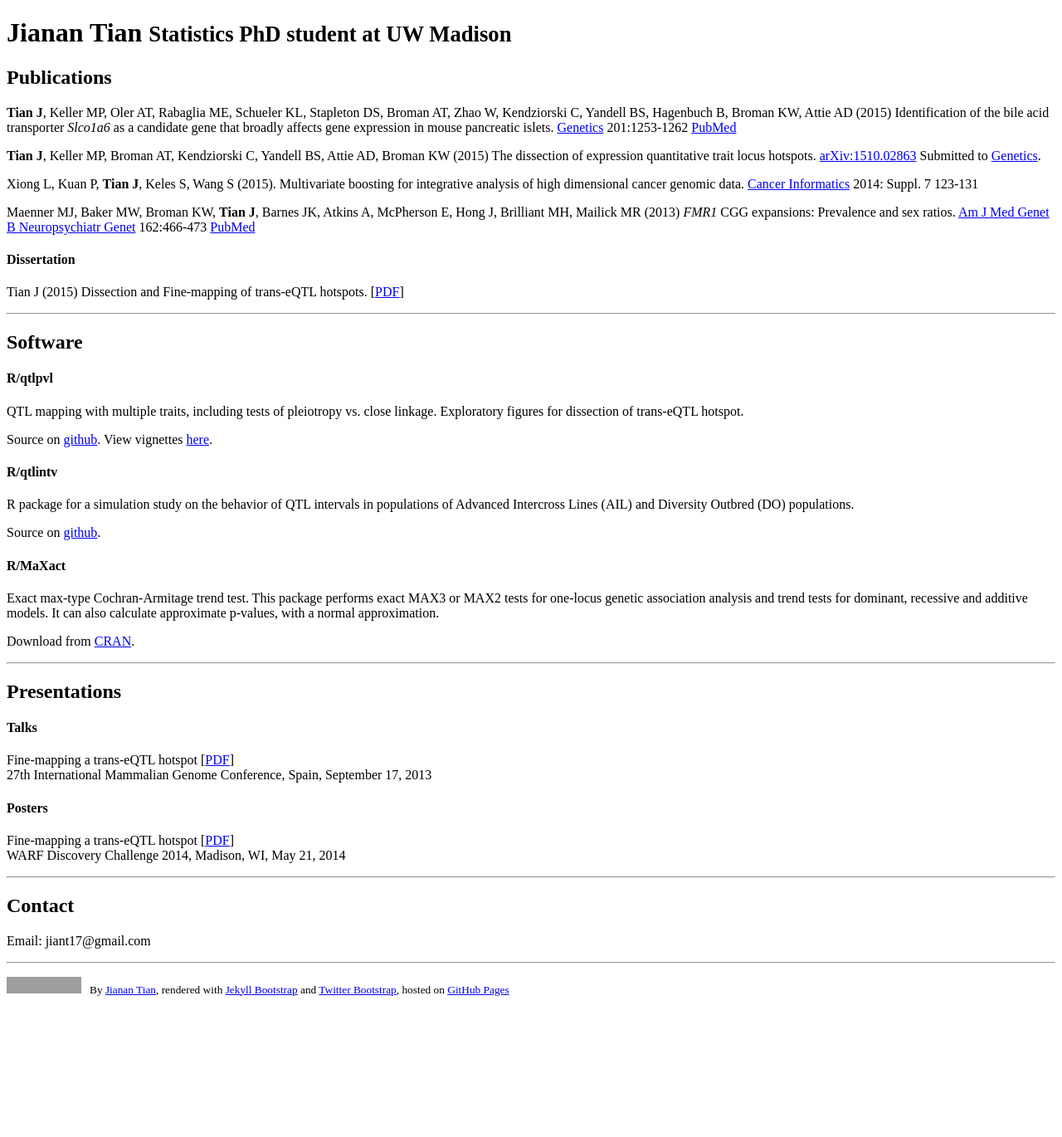
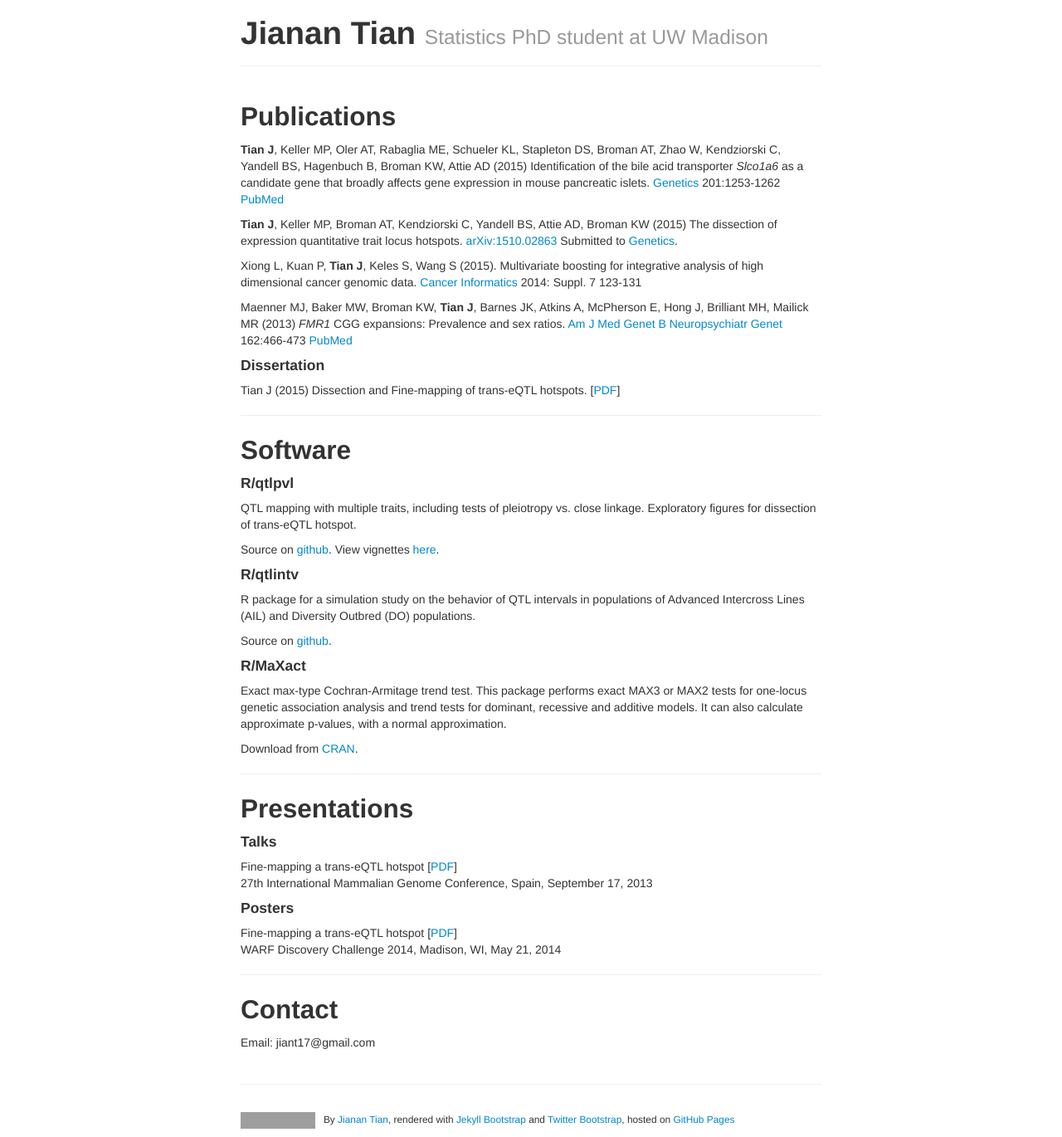
Before and after one commit to jianan/jianan.github.io, a Jekyll site: the page built from index.md, in a window 1280 px wide. Shown: the whole page at 83% size. Built offline with Jekyll 4.4.1, drawn with Linux system fonts in a browser that asks for light colours; before the commit the page ends 1217 px from its top, so only the background shows below that; grey boxes are pictures that could not be loaded.

Commit message:
Jekyll setup update

```diff
--- a/_config.yml
+++ b/_config.yml
@@ -3,7 +3,7 @@
 permalink: /:categories/:year/:month/:day/:title
 
 exclude: [".rvmrc", ".rbenv-version", "README.md", "Rakefile", "changelog.md"]
-highlighter: pygments
+highlighter: rouge
 
 # Themes are encouraged to use these universal variables
 # so be sure to set them if your theme uses them.
--- a/_includes/JB/setup
+++ b/_includes/JB/setup
@@ -16,7 +16,7 @@
     {% if site.JB.ASSET_PATH %}
       {% assign ASSET_PATH = site.JB.ASSET_PATH %}
     {% else %}
-      {% capture ASSET_PATH %}{{ BASE_PATH }}/assets/themes/{{ page.theme.name }}{% endcapture %}
+      {% capture ASSET_PATH %}{{ BASE_PATH }}/assets/themes/{{ layout.theme.name }}{% endcapture %}
     {% endif %}
   {% endif %}
 {% endcapture %}{% assign jbcache = nil %}
```
